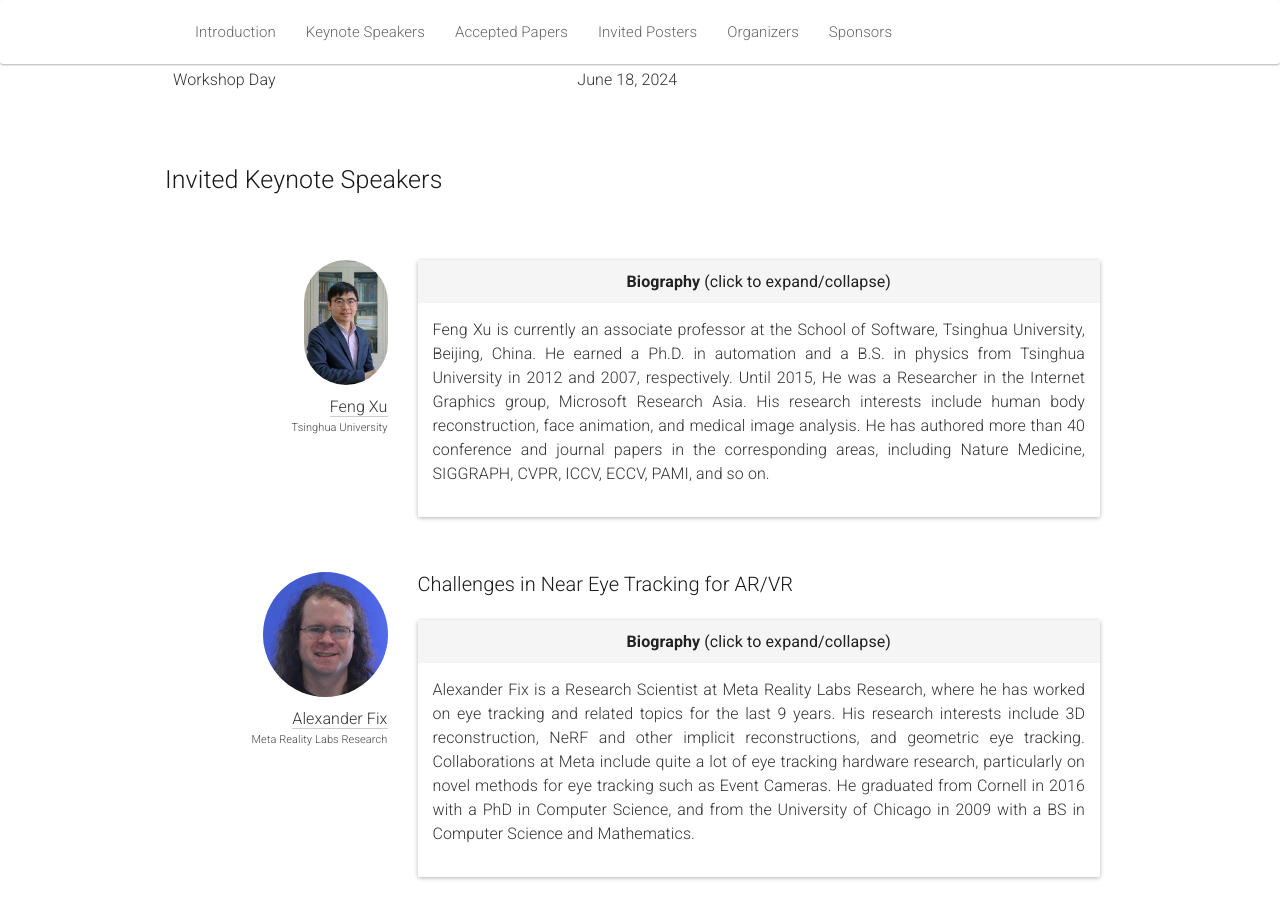
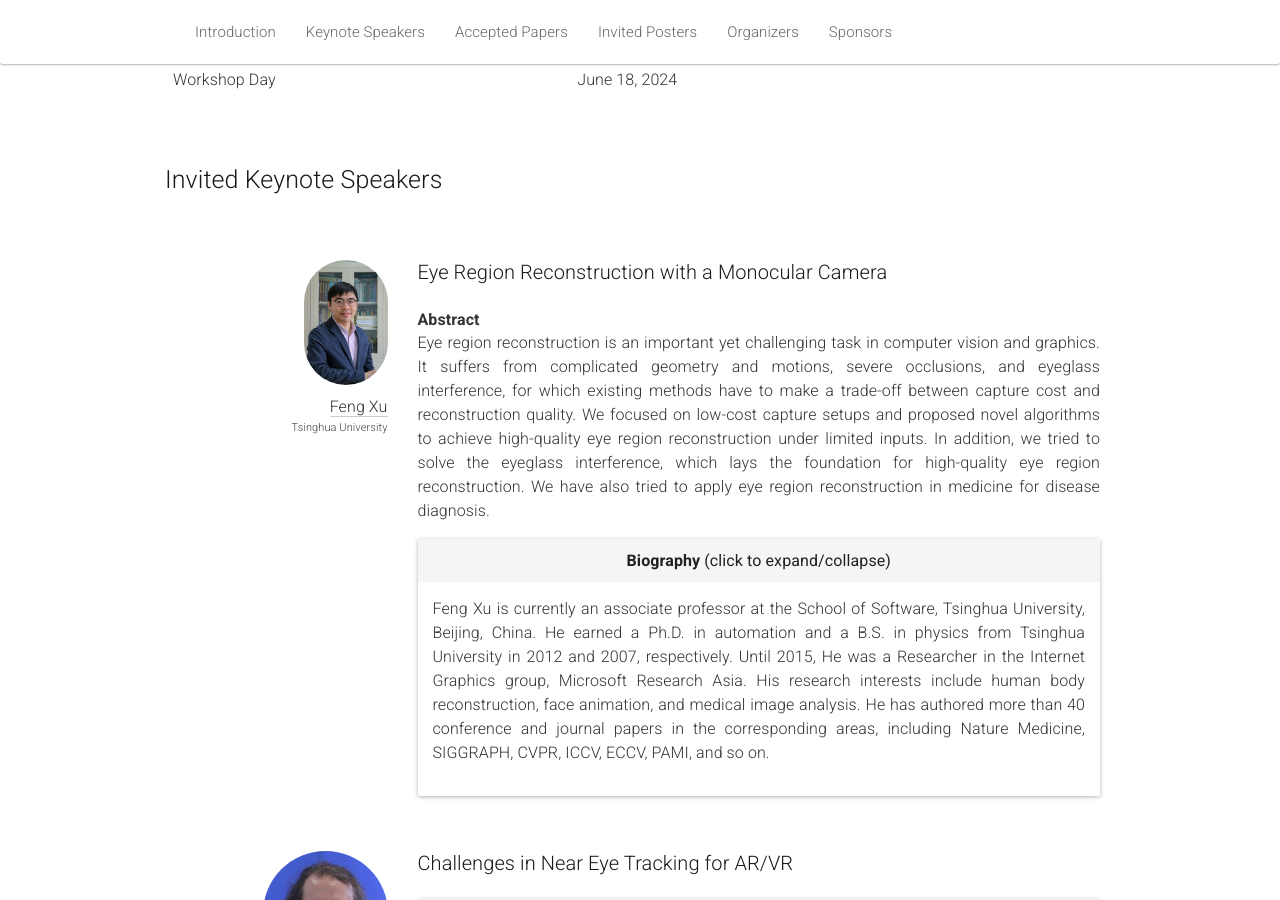
Before and after one commit to gazeworkshop/gazeworkshop.github.io, a Jekyll site: the page built from _pages/home_2024.md, in a window 1280 px wide and 900 px high, scrolled down 1344 px. Built offline with Jekyll 4.4.1, drawn with Linux system fonts in a browser that asks for light colours; nearby versions of some CDN libraries.

Commit message:
Add abstract for Prof. Xu's talk

```diff
--- a/_pages/home_2024.md
+++ b/_pages/home_2024.md
@@ -122,12 +122,9 @@ acknowledgements: ""
         </div>
       </div>
       <div class="col-sm-9">
-        <!--
-        <h3></h3><br />
+        <h3>Eye Region Reconstruction with a Monocular Camera</h3><br />
         <b>Abstract</b>
-        <p class="speaker-abstract"></p>
-        <p class="speaker-abstract"></p>
-	-->
+        <p class="speaker-abstract">Eye region reconstruction is an important yet challenging task in computer vision and graphics. It suffers from complicated geometry and motions, severe occlusions, and eyeglass interference, for which existing methods have to make a trade-off between capture cost and reconstruction quality. We focused on low-cost capture setups and proposed novel algorithms to achieve high-quality eye region reconstruction under limited inputs. In addition, we tried to solve the eyeglass interference, which lays the foundation for high-quality eye region reconstruction. We have also tried to apply eye region reconstruction in medicine for disease diagnosis.</p>
 
         <div class="panel panel-default">
           <div class="panel-heading" data-toggle="collapse" href="#jr-bio" style="cursor:pointer;text-align:center">
```
